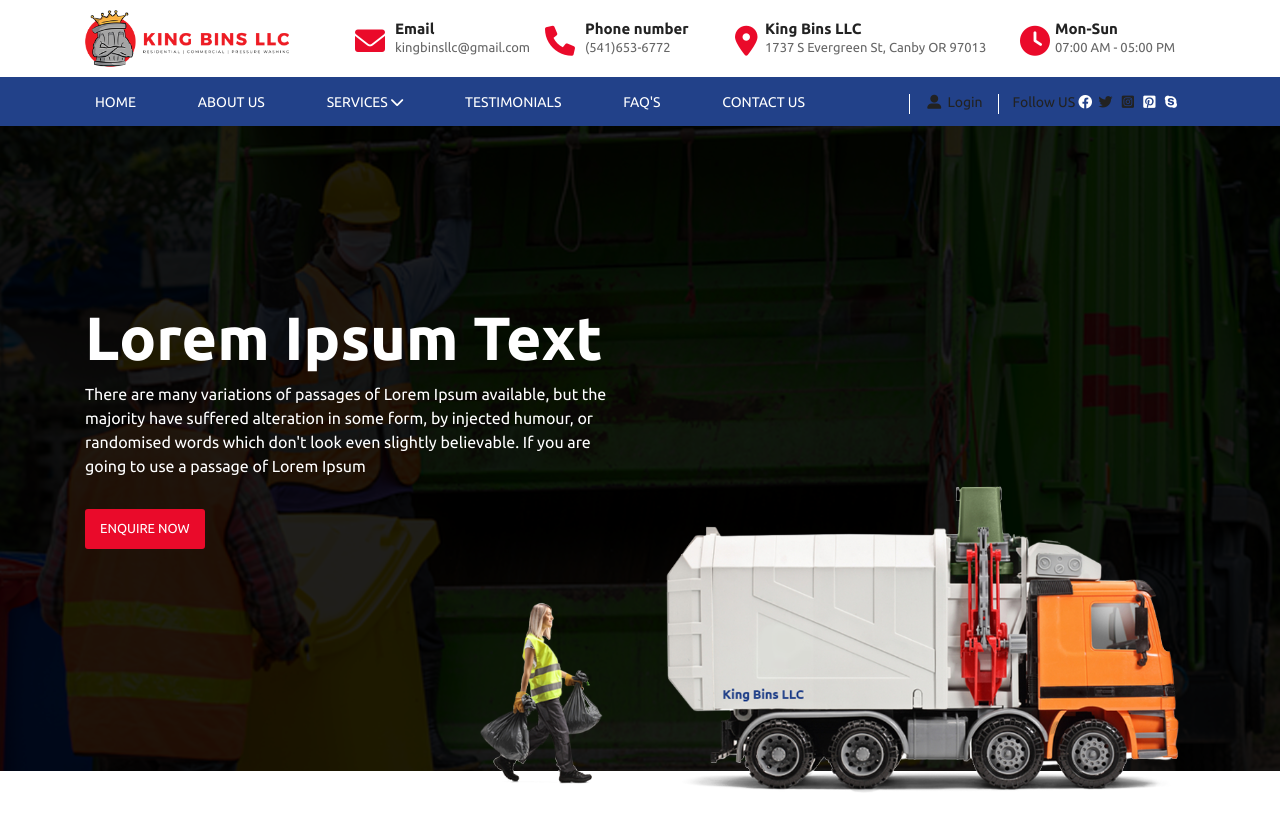
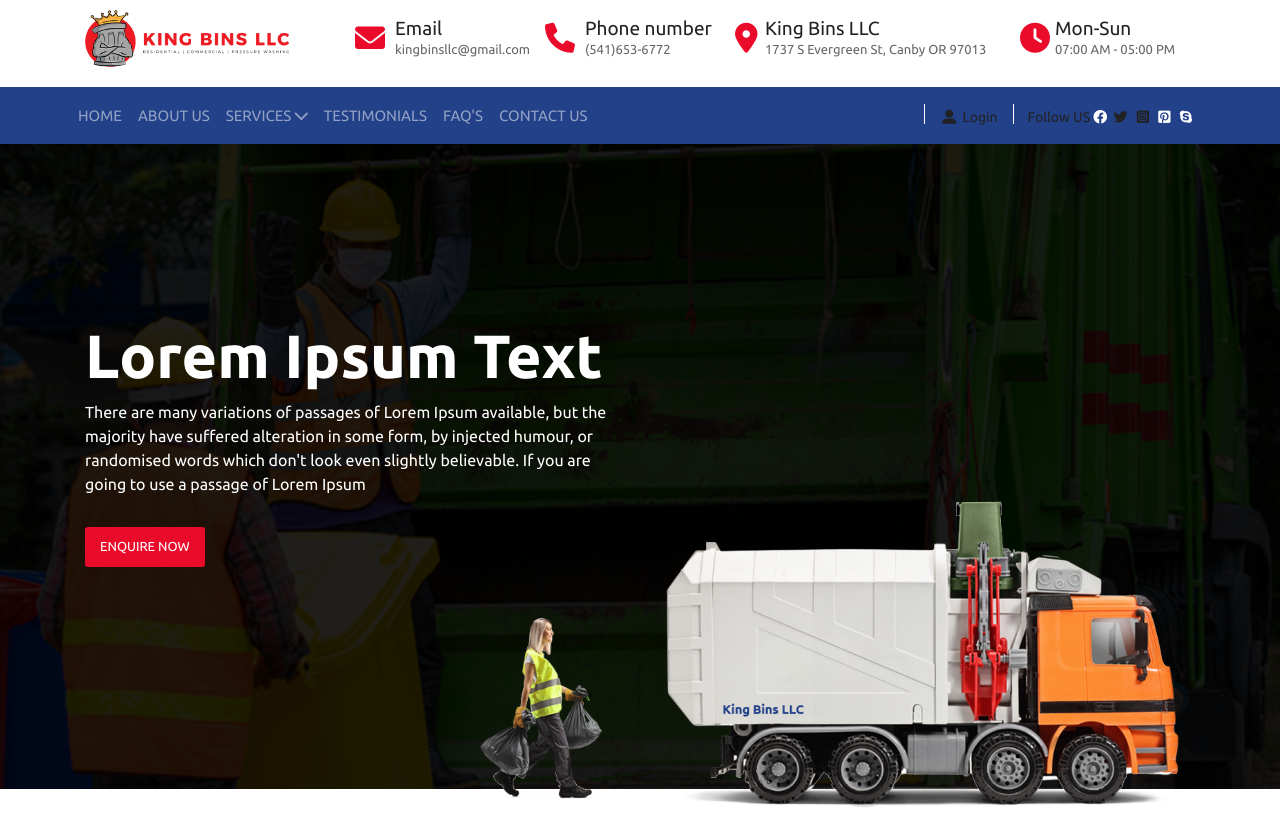
Before and after one commit to kamalstrix/MY-PROJECTS, a plain HTML site: page index.html in a window 1280 px wide. Shown: the top 821 px of the page. Drawn offline with nearby package versions, Linux system fonts and the light colour scheme.

Commit message:
style added

```diff
--- a/css/style.css
+++ b/css/style.css
@@ -57,6 +57,20 @@ p {font-weight:401 !important}
 	justify-content: space-between;
 	align-items: center;
 }
+.top-header {
+	/* display: flex; */
+	width: 100%;
+	display: contents;
+}
+.navbar.navbar-expand-md.bg-dark.navbar-dark {
+	background: transparent !important;
+	width: 100%;
+}
+header {
+	background: #224189;
+	width: 100%;
+	margin-top: 20px;
+}
 .main-1 {
 	width: 100%;
 	margin-top: 10px;
@@ -106,8 +120,9 @@ p {font-weight:401 !important}
 	padding-left: 25px;
     margin: 0;
     position: relative;
-    font-size: 15px;
+    font-size: 19px !important;
     color: #222222;
+	font-weight: 401 !important;
 }
 .col-sm-2.contact-1 h6::before {
 	position: absolute;
@@ -126,8 +141,9 @@ p {font-weight:401 !important}
 	padding-left: 25px;
     margin: 0;
     position: relative;
-    font-size: 15px;
+    font-size: 19px !important;
     color: #222222;
+	font-weight: 401 !important ;
 }
 .col-sm-2.contact-2 h6::before {
 	position: absolute;
@@ -143,8 +159,9 @@ p {font-weight:401 !important}
 	padding-left: 15px;
     margin: 0;
     position: relative;
-    font-size: 15px;
+    font-size: 19px !important;
     color: #222222;
+	font-weight: 401 !important;
 }
 .col-sm-3.contact-3 h6::before {
 	position: absolute;
@@ -160,8 +177,9 @@ p {font-weight:401 !important}
 	padding-left: 20px;
     margin: 0;
     position: relative;
-    font-size: 15px;
+    font-size: 19px !important;
     color: #222222;
+	font-weight: 401 !important;
 }
 .col-sm-2.contact-4 h6::before {
 	position: absolute;
@@ -222,9 +240,9 @@ ul .sub-nav ul {
 	padding: 0 10px;
 	list-style: none;
 	height: 150px;
-	margin-top: 16px;
-	padding-left: 0;
-	width: 106px;
+	margin-top: 1px;
+	padding-left: 0px;
+	width: 107px;
 }
 ul.sub-nav {
 	display: none;
@@ -233,8 +251,7 @@ ul.sub-nav {
 }
 .nav li a:hover {
 	text-decoration: none;
-    background: #ea0a2a;
-    color: white;
+
 
 	}
 ul.sub-nav li a:hover {
@@ -249,7 +266,7 @@ ul.sub-nav li a{
 }
 .nav li a{
     color: white;
-    font-size: 14px
+    font-size: 15px
 }
 
 .main-2 {
@@ -315,7 +332,7 @@ ul.nav li a {
 }
 .col-md-8.center {
 	position: absolute;
-	top: 447px;
+	top: 462px;
 	padding-left: 110px;
 }
 .col-md-6.left h1 {
@@ -792,7 +809,7 @@ ul.quick li a:hover {
 	text-decoration: none;
 }
 .sub input {
-	background: red;
+	background: #ea0a2a;
 	color: white;
 	font-size: 13px;
 	border: 1px solid white;
@@ -811,10 +828,10 @@ ul.quick li a:hover {
 	padding-bottom: 40px;
 }
 .endnav span {
-	color: red;
+	color: #ea0a2a;
 }
 .quick span {
-	color: red;
+	color: #ea0a2a;
 }
 
 .slider-nav .slick-slide img {
@@ -864,3 +881,36 @@ ul.quick li a:hover {
 .slider-nav.slick-initialized.slick-slider {
 	padding-left: 22px;
 }
+
+
+
+
+
+
+
+
+
+
+
+ul.navbar-nav.nav {
+	margin: 0;
+}
+.navbar {
+	padding: 0 !important;
+}
+ul.navbar-nav a:hover {
+	background:#ea0a2a ;
+}
+
+
+
+
+
+
+@media only screen and (max-width: 992px) {
+
+
+
+
+
+}
--- a/index.html
+++ b/index.html
@@ -23,10 +23,11 @@
 
 
     <!-----------------------------------header-start--------------------------------->
-    <header>
+
         <div class="main-1">
             <div class="container">
                 <div class="row">
+                    <div class="top-header">
                     <div class="col-md-3 logo">
                         <img src="images/Kings_bins_Logo-03 copy.PNG" alt="">
 
@@ -54,15 +55,66 @@
                     </div>
 
                 </div>
+                </div>
 
             </div>
         </div>
+
+    <!------------------------------------header-close-------------------------------->
+
+    <header>
+        <div class="container">
+            <div class="row">
+                <nav class="navbar navbar-expand-md bg-dark navbar-dark">
+
+                    <button class="navbar-toggler" type="button" data-toggle="collapse" data-target="#collapsibleNavbar">
+                      <span class="navbar-toggler-icon"></span>
+                    </button>
+                    <div class="collapse navbar-collapse" id="collapsibleNavbar">
+                      <ul class="navbar-nav nav">
+                        <li class="nav-item">
+                          <a class="nav-link" href="#">HOME</a>
+                        </li>
+                        <li class="nav-item">
+                          <a class="nav-link" href="#">ABOUT US</a>
+                        </li>
+                        <li class="nav-item">
+                          <a class="nav-link" href="#">SERVICES <i class="fas fa-chevron-down"></i></a>
+                          <ul class="sub-nav">
+                            <li><a href="">ONE</a></li>
+                            <li><a href="">TW0</a></li>
+                            <li><a href="">THREE</a></li>
+                            <li><a href="">FOUR</a></li>
+                        </ul>
+                        </li>
+                        <li class="nav-item">
+                            <a class="nav-link" href="#">TESTIMONIALS</a>
+                          </li>
+                          <li class="nav-item">
+                            <a class="nav-link" href="#">FAQ'S</a>
+                          </li>
+                          <li class="nav-item">
+                            <a class="nav-link" href="#">CONTACT US</a>
+                          </li>
+                      </ul>
+                    </div>
+                    <div class=" social">
+                        <ul class="nav-2">
+                            <li><a href=""><i class="fas fa-user-alt"></i> Login</a></li>
+                            <li><a href="">Follow US <i class="fab fa-facebook"></i> <i class="fab fa-twitter"></i>
+                                    <i class="fab fa-instagram-square"></i> <i class="fab fa-pinterest-square"></i>
+                                    <i class="fab fa-skype"></i></a></li>
+                        </ul>
+
+                    </div>
+                  </nav>
+            </div>
+        </div>
     </header>
-    <!------------------------------------header-close-------------------------------->
 
 
     <!---------------------------------------main-2------------------------------------>
-    <div class="main-2">
+    <!-- <div class="main-2">
         <div class="container">
             <div class="row">
                 <div class="col-md-8 menu">
@@ -96,7 +148,7 @@
             </div>
         </div>
 
-    </div>
+    </div> -->
     <!--------------------------------------------------main-2 close------------------------------------>
 
     <!---------------------------------------------------banner-start------------------------------------>
```
